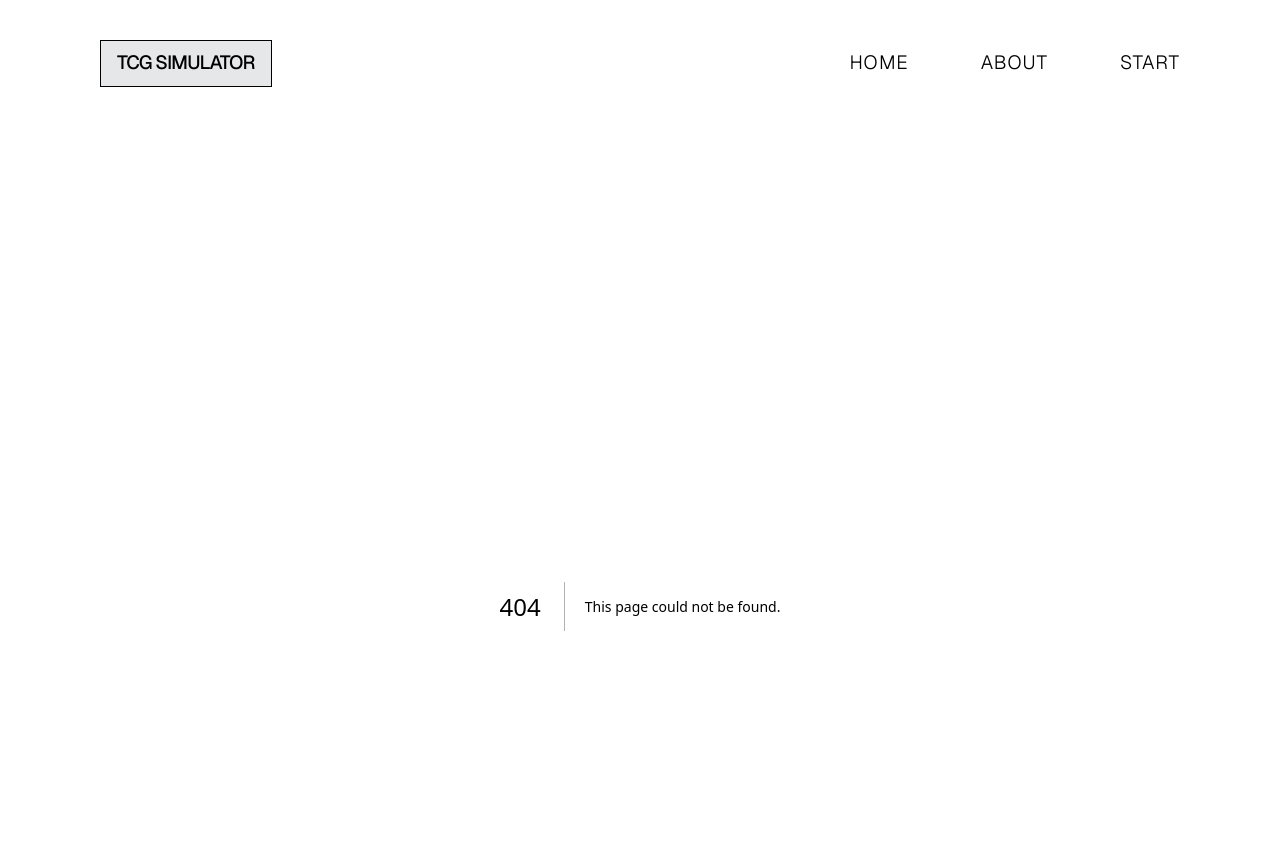
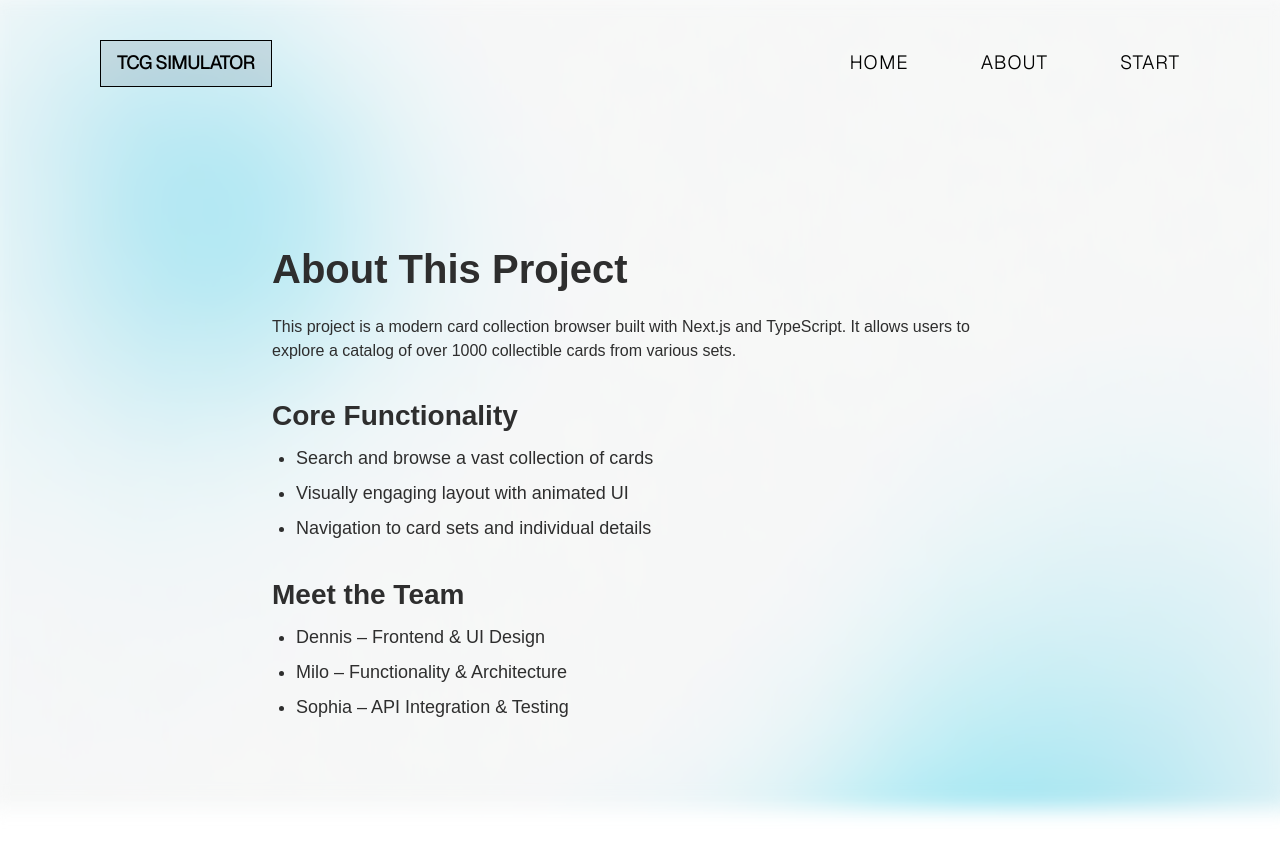
Before and after one commit to tabularization/cs391-final-project, a Next.js app: page /about in a window 1280 px wide. Before the commit this address had no page. Shown: the top 858 px of the page. After the commit the page ends 800 px from the top, so only its background shows below. Built offline with nearby package versions, Linux system fonts and the light colour scheme.

Commit message:
about page

```diff
--- /dev/null
+++ b/app/about/page.tsx
@@ -0,0 +1,7 @@
+import dynamic from "next/dynamic";
+
+const AboutPage = dynamic(() => import("../../components/AboutPage"));
+
+export default function About() {
+    return <AboutPage />;
+}
--- /dev/null
+++ b/components/AboutPage.tsx
@@ -0,0 +1,83 @@
+"use client";
+
+import styled from "styled-components";
+
+// Styled wrapper using CSS-in-JS (styled-components)
+const Wrapper = styled.main`
+    padding: 2rem;
+    max-width: 800px;
+    margin: 0 auto;
+    font-family: sans-serif;
+    color: #2e2e2e;
+`;
+
+const Heading = styled.h1`
+    font-size: 2.5rem;
+    font-weight: bold;
+    margin-bottom: 1rem;
+`;
+
+const SubHeading = styled.h2`
+    font-size: 1.75rem;
+    font-weight: 600;
+    margin-top: 2rem;
+    margin-bottom: 0.5rem;
+`;
+
+const List = styled.ul`
+    list-style: disc;
+    padding-left: 1.5rem;
+    margin-bottom: 1rem;
+`;
+
+const ListItem = styled.li`
+    margin-bottom: 0.5rem;
+    font-size: 1.125rem;
+`;
+
+const Background = styled.div`
+    position: fixed;
+    inset: 0;
+    background-image: url("/bg5.png");
+    background-size: 100% auto;
+    filter: blur(10px);
+    z-index: -1;
+    animation: bg-zoom 20s infinite alternate;
+
+    @keyframes bg-zoom {
+    0% {
+        transform: scale(1);
+    }
+    100% {
+        transform: scale(1.05);
+    }
+  }
+`;
+
+
+export default function AboutPage() {
+  return (
+    <Wrapper>
+        <Background />
+        <Heading>About This Project</Heading>
+        <p>
+            This project is a modern card collection browser built with Next.js and TypeScript. It allows
+            users to explore a catalog of over 1000 collectible cards from various sets.
+        </p>
+
+        <SubHeading>Core Functionality</SubHeading>
+        <List>
+            <ListItem>Search and browse a vast collection of cards</ListItem>
+            <ListItem>Visually engaging layout with animated UI</ListItem>
+            <ListItem>Navigation to card sets and individual details</ListItem>
+        </List>
+
+        <SubHeading>Meet the Team</SubHeading>
+        <List>
+            <ListItem>Dennis – Frontend & UI Design</ListItem>
+            <ListItem>Milo – Functionality & Architecture</ListItem>
+            <ListItem>Sophia – API Integration & Testing</ListItem>
+        </List>
+    </Wrapper>
+    );
+}
--- a/components/navbar.tsx
+++ b/components/navbar.tsx
@@ -17,7 +17,7 @@ export default function Navbar() {
           <Link href="/">Home</Link>
         </li>
         <li>
-          <Link href="/">About</Link>
+        <Link href="/about">About</Link>
         </li>
         <li>
           <Link href="/">Start</Link>
```
Also changed, not shown: package.json (+6 -5 lines), 1 other file (tests, documents, lock files or other folders).
